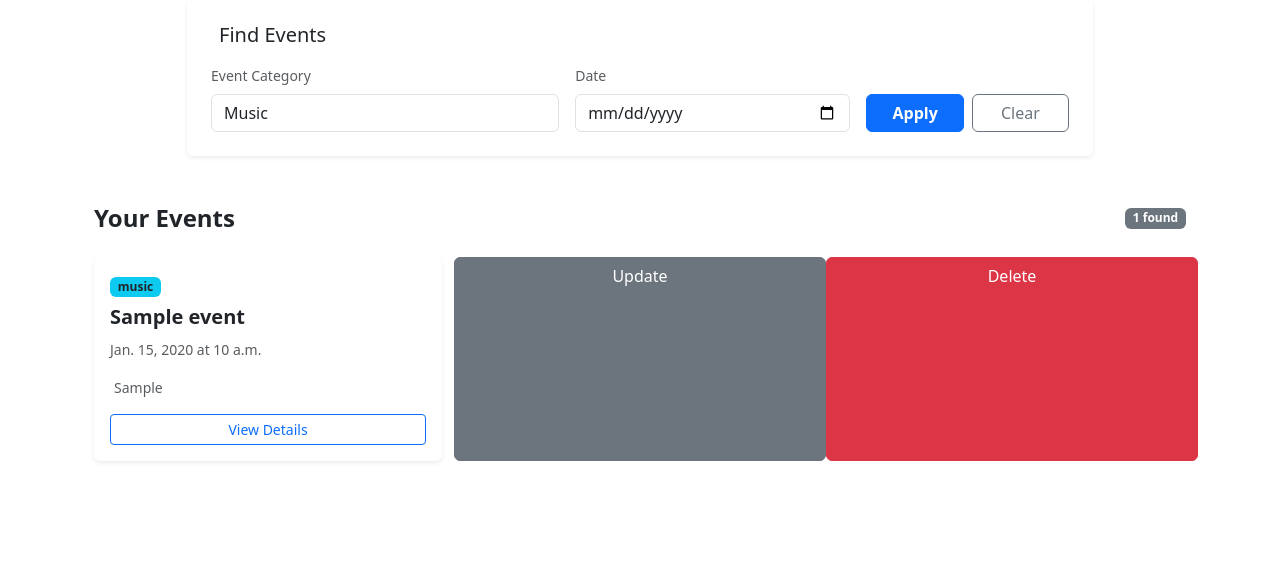
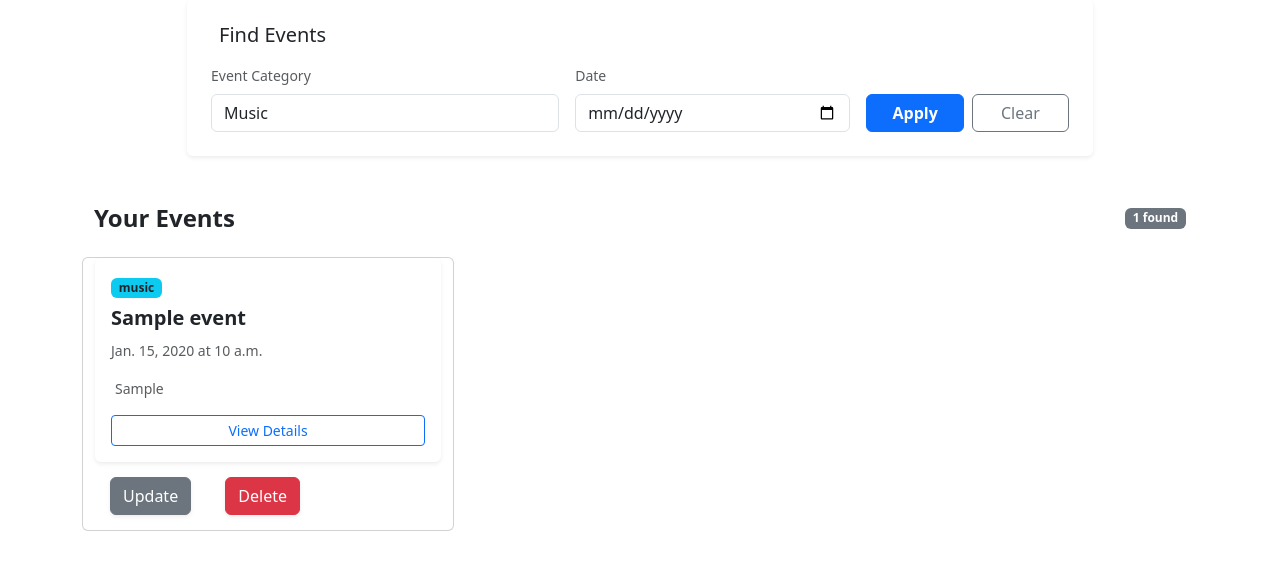
Before and after one commit to shenghuang-afk/Fargo-Area-Event-Discovery, a Django app: page /user-events/ in a window 1280 px wide. Shown: the part 81-651 px from the top of the page. Run offline with Django 5.2, Linux system fonts and the light colour scheme; a user stored in the database is signed in; tables that the repository leaves empty hold one stand-in row (values such as "Sample post").

Commit message:
user_events fix

```diff
--- a/website/templates/website/userEvents.html
+++ b/website/templates/website/userEvents.html
@@ -60,10 +60,13 @@
       <div class="row row-cols-1 row-cols-md-2 row-cols-lg-3 g-4">
         {% for event in events %}
           <!-- Reusing the Event List Component -->
+           <div class="card">
           {% include 'website/event_card.html' with event=event %}
-
-            <a class="btn btn-secondary" href="{% url 'updateEvent' event.event_id %}">Update</a>
-            <a class="btn btn-danger" href="{% url 'deleteEvent' event.event_id %}">Delete</a>
+          <div class="container-flex">
+            <a class="btn btn-secondary shadow-sm" href="{% url 'updateEvent' event.event_id %}" style="margin:15px;">Update</a>
+            <a class="btn btn-danger shadow-sm" href="{% url 'deleteEvent' event.event_id %}" style="margin:15px;">Delete</a>
+            </div>
+            </div>
         {% empty %}
           <!-- Empty State if no events match filters -->
           <div class="col-12 text-center py-5">
```
Also changed, not shown: website/templates/website/event_detail.html (+6 -6 lines).
